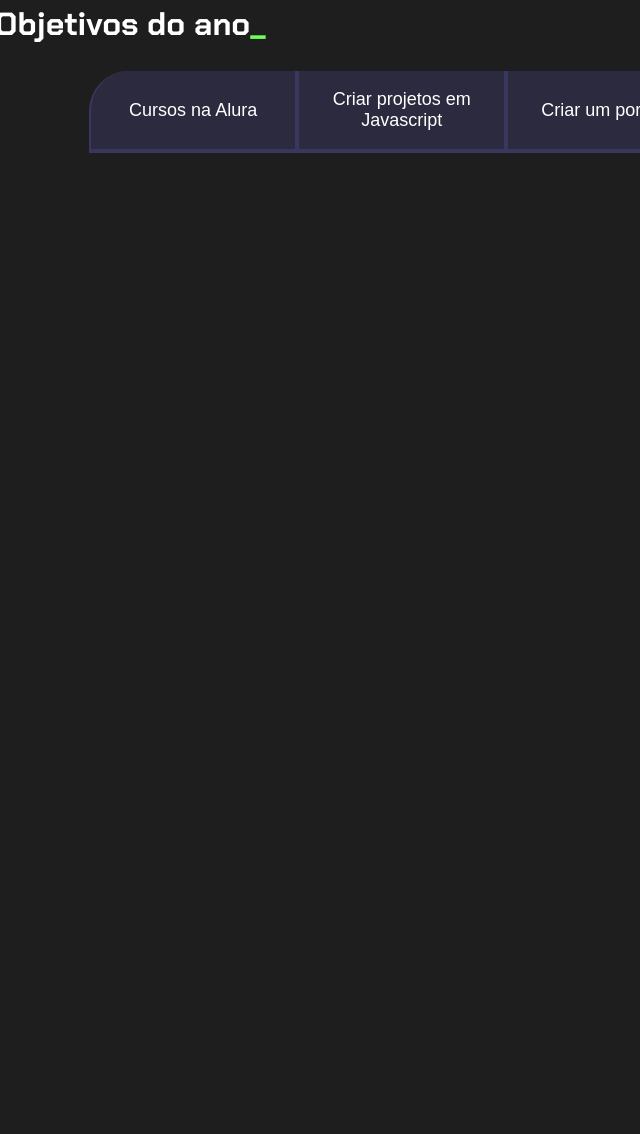
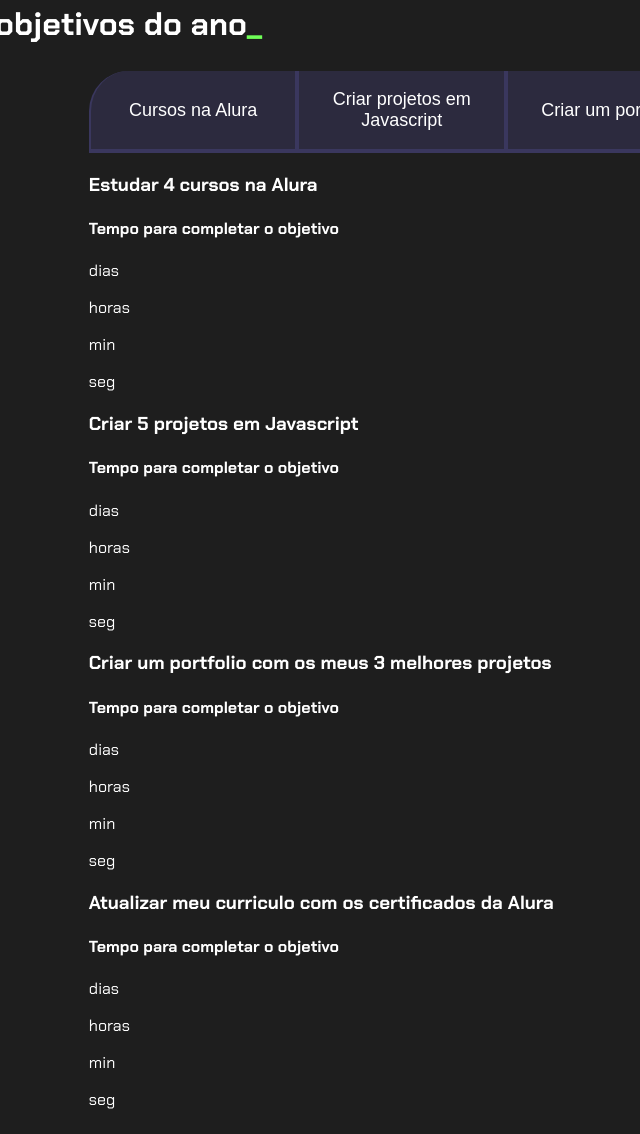
Before and after one commit to vitor-gc/Alura-2024, a plain HTML site: page index.html in a window 1280 px wide. Shown: the part 32-1166 px from the top of the page, without its empty margins (134-774 px from the left). Before the commit the page ends 800 px from the top, so only its background shows below. Drawn offline with Linux system fonts and the light colour scheme.

Commit message:
Atualizar o index.html

```diff
--- a/index.html
+++ b/index.html
@@ -10,13 +10,107 @@
 
 <body>
     <section class="conteudo-principal">
-        <h2 class="titulo-principal">Meus Objetivos do ano<span>_</span></h2>
-        <div class="botoes">
-            <button class="botao">Cursos na Alura</button>
-            <button class="botao">Criar projetos em Javascript</button>
-            <button class="botao">Criar um portfolio</button>
-            <button class="botao">Atualizar meu currículo</button>
+        <h2 class="titulo-principal">Meus objetivos do ano<span>_</span></h2>
+        <div class="conteudo">
+            <div class="botoes">
+                <button class="botao ativo">Cursos na Alura</button>
+                <button class="botao">Criar projetos em Javascript</button>
+                <button class="botao">Criar um portfolio</button>
+                <button class="botao">Atualizar meu currículo</button>
+            </div>
+            <div class="abas-textos">
+                <div class="aba-conteudo ativo">
+                    <h3 class="aba-conteudo-titulo-principal">Estudar 4 cursos na Alura</h3>
+                    <h4 class="aba-conteudo-titulo-secundario">Tempo para completar o objetivo</h4>
+                    <div class="contador">
+                        <div class="contador-digito">
+                            <p class="contador-digito-numero" id="dias0"></p>
+                            <p class="contador-digito-texto">dias</p>
+                        </div>
+                        <div class="contador-digito">
+                            <p class="contador-digito-numero" id="horas0"></p>
+                            <p class="contador-digito-texto">horas</p>
+                        </div>
+                        <div class="contador-digito">
+                            <p class="contador-digito-numero" id="min0"></p>
+                            <p class="contador-digito-texto">min</p>
+                        </div>
+                        <div class="contador-digito">
+                            <p class="contador-digito-numero" id="seg0"></p>
+                            <p class="contador-digito-texto">seg</p>
+                        </div>
+                    </div>
+                </div>
+                <div class="aba-conteudo">
+                    <h3 class="aba-conteudo-titulo-principal">Criar 5 projetos em Javascript</h3>
+                    <h4 class="aba-conteudo-titulo-secundario">Tempo para completar o objetivo</h4>
+                    <div class="contador">
+                        <div class="contador-digito">
+                            <p class="contador-digito-numero" id="dias1"></p>
+                            <p class="contador-digito-texto">dias</p>
+                        </div>
+                        <div class="contador-digito">
+                            <p class="contador-digito-numero" id="horas1"></p>
+                            <p class="contador-digito-texto">horas</p>
+                        </div>
+                        <div class="contador-digito">
+                            <p class="contador-digito-numero" id="min1"></p>
+                            <p class="contador-digito-texto">min</p>
+                        </div>
+                        <div class="contador-digito">
+                            <p class="contador-digito-numero" id="seg1"></p>
+                            <p class="contador-digito-texto">seg</p>
+                        </div>
+                    </div>
+                </div>
+                <div class="aba-conteudo">
+                    <h3 class="aba-conteudo-titulo-principal">Criar um portfolio com os meus 3 melhores projetos</h3>
+                    <h4 class="aba-conteudo-titulo-secundario">Tempo para completar o objetivo</h4>
+                    <div class="contador">
+                        <div class="contador-digito">
+                            <p class="contador-digito-numero" id="dias2"></p>
+                            <p class="contador-digito-texto">dias</p>
+                        </div>
+                        <div class="contador-digito">
+                            <p class="contador-digito-numero" id="horas2"></p>
+                            <p class="contador-digito-texto">horas</p>
+                        </div>
+                        <div class="contador-digito">
+                            <p class="contador-digito-numero" id="min2"></p>
+                            <p class="contador-digito-texto">min</p>
+                        </div>
+                        <div class="contador-digito">
+                            <p class="contador-digito-numero" id="seg2"></p>
+                            <p class="contador-digito-texto">seg</p>
+                        </div>
+                    </div>
+                </div>
+                <div class="aba-conteudo">
+                    <h3 class="aba-conteudo-titulo-principal">Atualizar meu curriculo com os certificados da Alura</h3>
+                    <h4 class="aba-conteudo-titulo-secundario">Tempo para completar o objetivo</h4>
+                    <div class="contador">
+                        <div class="contador-digito">
+                            <p class="contador-digito-numero" id="dias3"></p>
+                            <p class="contador-digito-texto">dias</p>
+                        </div>
+                        <div class="contador-digito">
+                            <p class="contador-digito-numero" id="horas3"></p>
+                            <p class="contador-digito-texto">horas</p>
+                        </div>
+                        <div class="contador-digito">
+                            <p class="contador-digito-numero" id="min3"></p>
+                            <p class="contador-digito-texto">min</p>
+                        </div>
+                        <div class="contador-digito">
+                            <p class="contador-digito-numero" id="seg3"></p>
+                            <p class="contador-digito-texto">seg</p>
+                        </div>
+                    </div>
+                </div>
+            </div>
         </div>
     </section>
+    <script src="main.js"></script>
 </body>
+
 </html>
```
